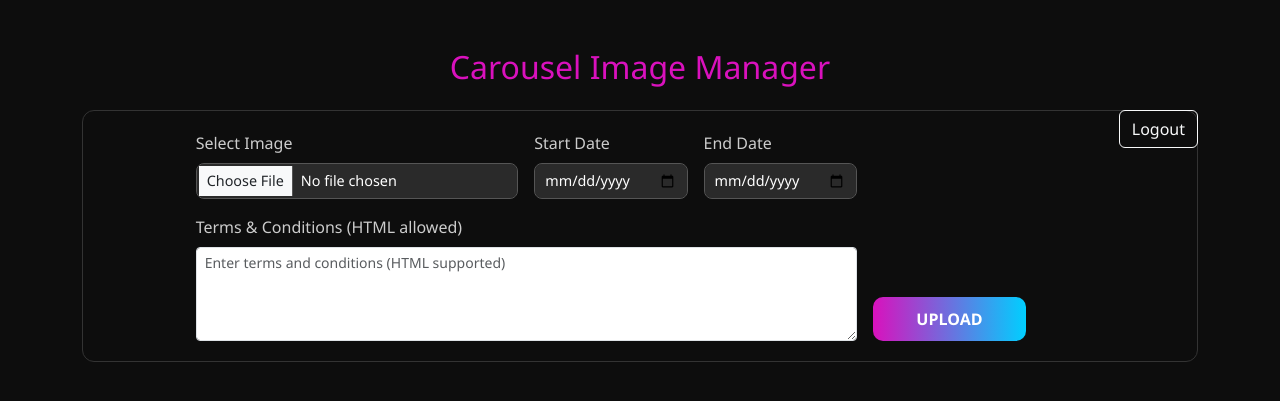
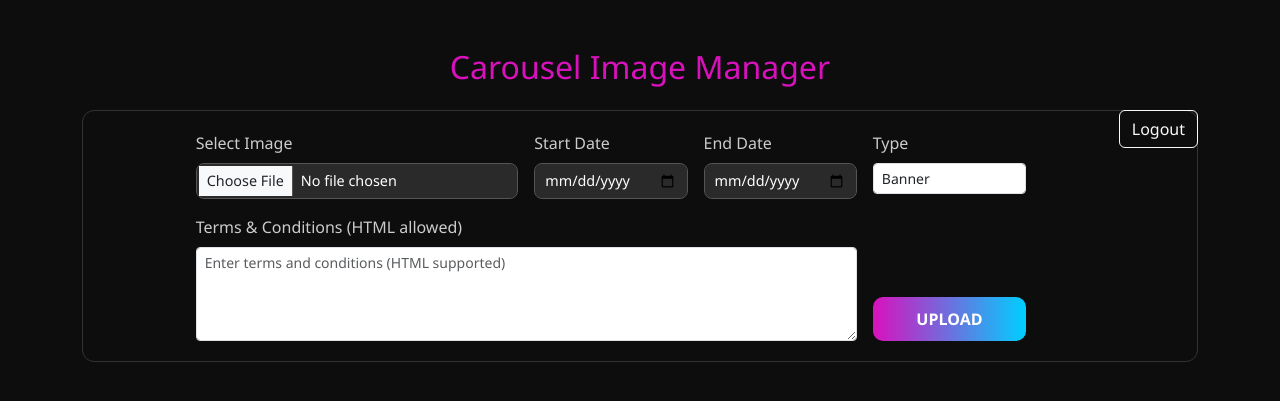
Before and after one commit to steverex169/nolimitslider, a Django app: page /superadmin/ in a window 1280 px wide. Shown: the top 401 px of the page. Run offline with Django 5.2, Linux system fonts and the light colour scheme; the visitor is signed in with stand-in values (Sample User, id 1); data that the repository does not hold is empty.

Commit message:
Update superadmin.html

```diff
--- a/carousel/templates/superadmin.html
+++ b/carousel/templates/superadmin.html
@@ -211,9 +211,10 @@
           <label for="id_end_date" class="form-label">End Date</label>
           {{ form.end_date }}
         </div>
-                <div class="col-4 col-md-2 d-flex align-items-end">
-                  <button class="btn btn-upload" type="submit" hidden>Upload</button>
-                </div>
+        <div class="col-6 col-md-2">
+          <label for="id_image_type" class="form-label">Type</label>
+          {{ form.image_type }}
+        </div>
 
         <div class="col-12 col-md-8">
           <label for="id_terms" class="form-label">Terms & Conditions (HTML allowed)</label>
@@ -280,6 +281,13 @@
               <label class="form-label">Start Date</label>
               <input type="date" name="start_date" class="form-control" value="{{ img.start_date|date:'Y-m-d' }}">
             </div>
+            <div class="mb-3">
+              <label class="form-label">Type</label>
+              <select name="image_type" class="form-control">
+                <option value="banner" {% if img.image_type == "banner" %}selected{% endif %}>Banner</option>
+                <option value="post" {% if img.image_type == "post" %}selected{% endif %}>Post</option>
+              </select>
+            </div>
 
             <div class="mb-3">
               <label class="form-label">End Date</label>
```
